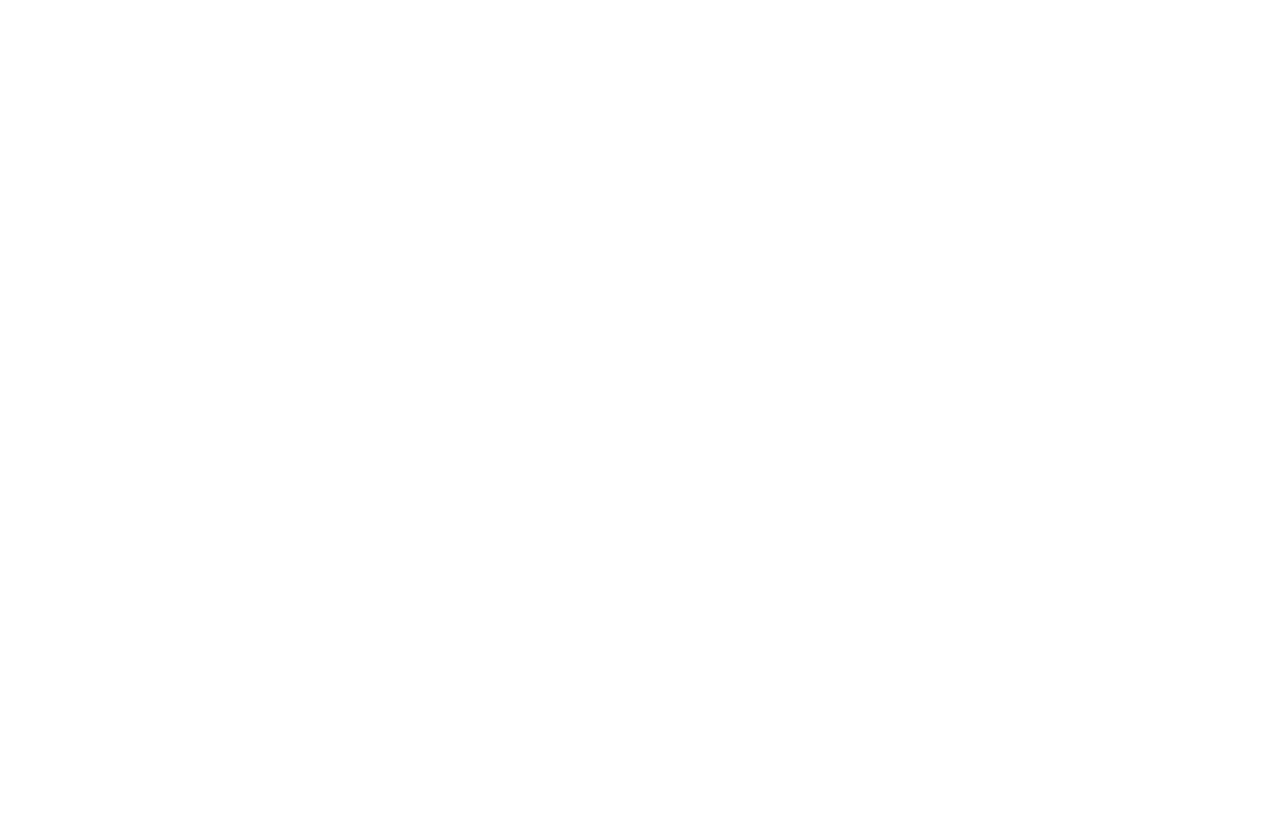
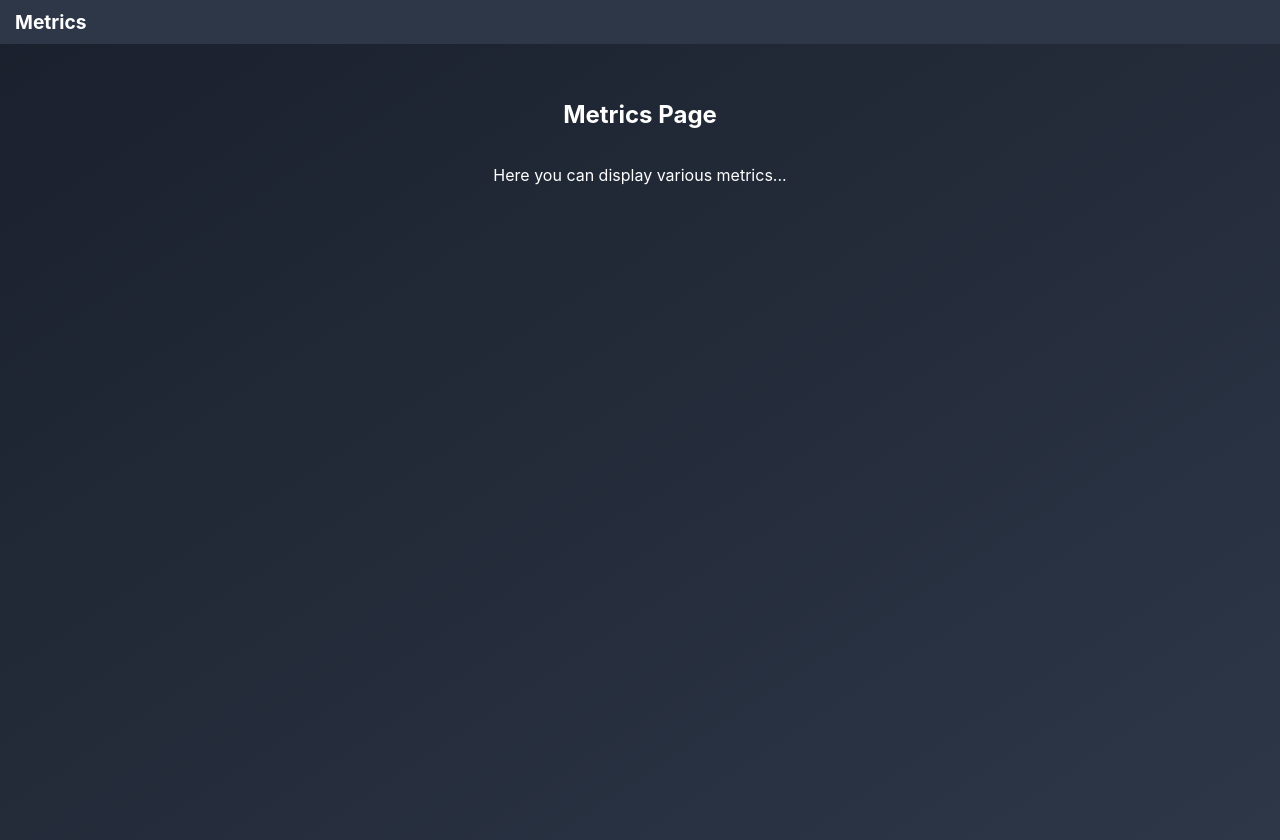
Before and after one commit to rtshah/hackrace14, a React (Create React App) app in the folder hackrace14/: page /metrics in a window 1280 px wide. Before the commit this address had no page. Before the commit the page ends 800 px from the top, so only its background shows below. Built offline with nearby package versions, Linux system fonts and the light colour scheme.

Commit message:
added metrics page

```diff
--- a/hackrace14/src/App.js
+++ b/hackrace14/src/App.js
@@ -2,9 +2,9 @@
 import './App.css';
 import { BrowserRouter as Router, Route, Routes } from 'react-router-dom';
 
-
 import Home from './Home.tsx';
 import Transcripts from './Transcripts.tsx';
+import Metrics from './Metrics.tsx';
 
 function App() {
   return (
@@ -12,6 +12,7 @@
       <Routes>
         <Route path="/" element={<Home />} />
         <Route path="/Transcripts" element={<Transcripts />} />
+        <Route path="/metrics" element={<Metrics />} />
       </Routes>
     </Router>
   );
--- /dev/null
+++ b/hackrace14/src/Metrics.tsx
@@ -0,0 +1,56 @@
+import React from 'react';
+import styled from 'styled-components';
+
+const MetricsContainer = styled.div`
+  min-height: 100vh;
+  background: linear-gradient(to bottom right, #1a202c, #2d3748);
+  color: white;
+  display: flex;
+  flex-direction: column;
+  align-items: center;
+  padding: 20px;
+`;
+
+const Header = styled.header`
+  background-color: #2d3748;
+  width: 100%;
+  padding: 10px 15px;
+  text-align: center;
+  position: fixed;
+  top: 0;
+  left: 0;
+  z-index: 1000;
+  display: flex;
+  justify-content: space-between;
+  align-items: center;
+`;
+
+const HeaderTitle = styled.h1`
+  font-size: 1.2rem;
+  margin: 0;
+`;
+
+const MainContent = styled.main`
+  width: 100%;
+  max-width: 800px;
+  margin-top: 60px;
+  display: flex;
+  flex-direction: column;
+  align-items: center;
+`;
+
+function Metrics() {
+  return (
+    <MetricsContainer>
+      <Header>
+        <HeaderTitle>Metrics</HeaderTitle>
+      </Header>
+      <MainContent>
+        <h2>Metrics Page</h2>
+        <p>Here you can display various metrics...</p>
+      </MainContent>
+    </MetricsContainer>
+  );
+}
+
+export default Metrics;
--- a/hackrace14/src/Sidebar.tsx
+++ b/hackrace14/src/Sidebar.tsx
@@ -141,7 +141,12 @@
 
               </NavLink>
             </NavItem>
-
+            <NavItem>
+              <NavLink href="#metrics">
+                <List size={20} />
+                <StyledLink to="/metrics">Metrics</StyledLink>
+              </NavLink>
+            </NavItem>
           </NavList>
         </SidebarNav>
       </SidebarContainer>
--- a/hackrace14/src/Transcripts.tsx
+++ b/hackrace14/src/Transcripts.tsx
@@ -364,6 +364,7 @@
                 <Download size={18} /> Download CSV of All Summaries
               </>
             )}
+
           </DownloadButton>
         </ButtonContainer>
         {isLoading ? (
```
